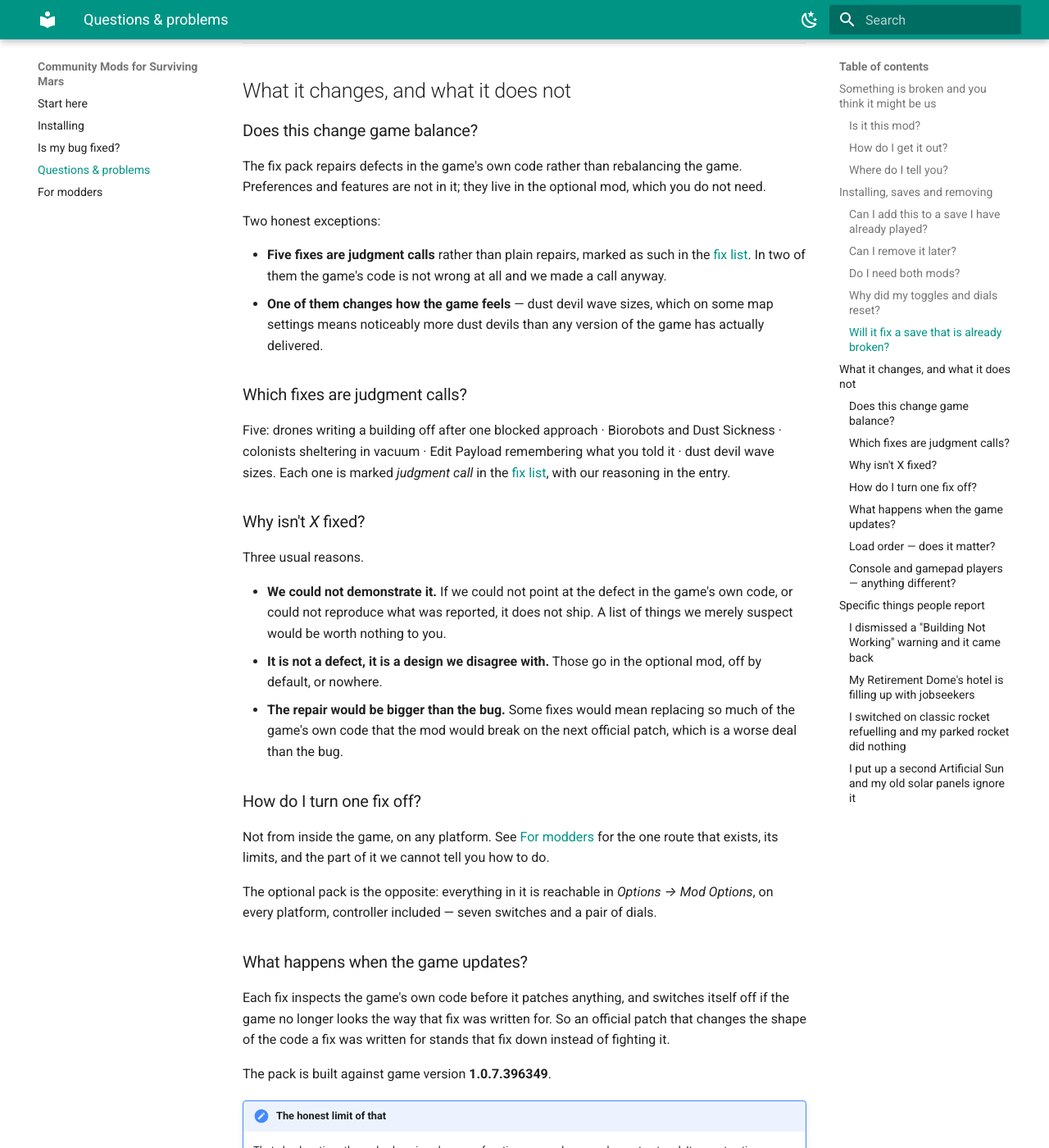
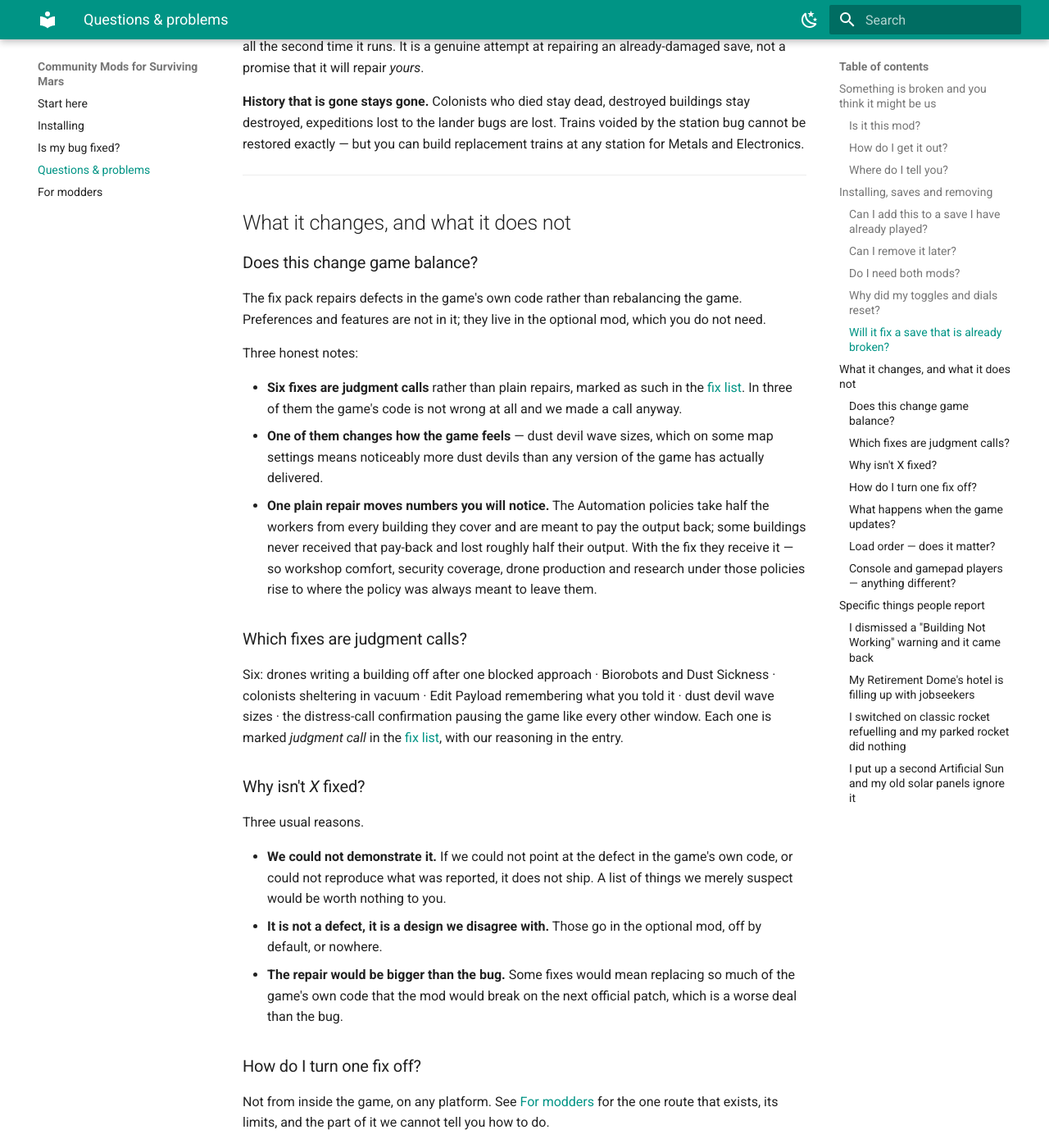
Before and after one commit to catt144/SMR-CommunityMods, an MkDocs documentation site: the page built from content/faq.md, in a window 1280 px wide and 1400 px high, scrolled down 3574 px. Shown: the whole window at 82% size. Built offline with MkDocs 1.6.1 and Material for MkDocs 9.7.7, drawn with Linux system fonts in a browser that asks for light colours; some of the changed text lies outside the part shown.

Commit message:
The shop window learns about the two repairs built this week, and every word on it was checked against the machine before the builders' own notes were opened. The fix list gains two entries: the automation policies that quietly halved eight kinds of building now pay every one of them back - and the page says out loud that this will visibly raise security coverage, drone production, research and workshop comfort while such a policy runs, that only one policy can run at a time, and that exactly one building type was watched doing it in a real colony while the other seven rest on the code alone. The second entry is the distress-call window that used to let the clock run behind it, filed honestly as a judgment call: the game's code was never wrong, the developers chose that behaviour, and we overrode it to close the last way a save could land inside an open popup. The count of judgment calls moves from five to six in every place the questions page counts them, and a building the project's own records kept calling the Bottomless Pit appears on the page under the only name a player will ever see it wear: Experiment 1: Big Drop. The strict build stays green.
Co-Authored-By: Claude Fable 5 <noreply@anthropic.com>

```diff
--- a/content/faq.md
+++ b/content/faq.md
@@ -25,10 +25,17 @@ nothing.
   the map settings were written for, and on some settings that is noticeably more
   than the game has ever actually delivered. This one is deliberate and it is
   described in the fix list.
-- **Four other judgment calls** — drones retrying a building they once could not
+- **Five other judgment calls** — drones retrying a building they once could not
   reach, Biorobots not catching Dust Sickness, colonists taking shelter in
-  vacuum, and Edit Payload keeping a row you emptied. All five are marked
+  vacuum, Edit Payload keeping a row you emptied, and the distress-call
+  confirmation now pausing the game like every other window. All six are marked
   *judgment call* in the [fix list](fix-list.md).
+- **Some buildings produce more under an Automation policy.** The Workshops,
+  Security Stations and Posts, the Drone Assembler and the *Experiment 1: Big
+  Drop* site were losing half their staff to those policies and receiving none
+  of the pay-back other buildings get; now they receive it, so their output
+  rises to where the policy was always meant to leave it. Deliberate, and
+  described in the fix list.
 - **Anything from the optional modules**, if you installed that second mod. Those
   are changes to designed behaviour, and each one can be undone where you turned
   it on: *Options → Mod Options*. Seven are switches; the eighth is the pair of
@@ -163,20 +170,27 @@ The fix pack repairs defects in the game's own code rather than rebalancing the
 game. Preferences and features are not in it; they live in the optional mod,
 which you do not need.
 
-Two honest exceptions:
+Three honest notes:
 
-- **Five fixes are judgment calls** rather than plain repairs, marked as such in
-  the [fix list](fix-list.md). In two of them the game's code is not wrong at all
-  and we made a call anyway.
+- **Six fixes are judgment calls** rather than plain repairs, marked as such in
+  the [fix list](fix-list.md). In three of them the game's code is not wrong at
+  all and we made a call anyway.
 - **One of them changes how the game feels** — dust devil wave sizes, which on
   some map settings means noticeably more dust devils than any version of the
   game has actually delivered.
+- **One plain repair moves numbers you will notice.** The Automation policies
+  take half the workers from every building they cover and are meant to pay the
+  output back; some buildings never received that pay-back and lost roughly half
+  their output. With the fix they receive it — so workshop comfort, security
+  coverage, drone production and research under those policies rise to where the
+  policy was always meant to leave them.
 
 ### Which fixes are judgment calls?
 
-Five: drones writing a building off after one blocked approach · Biorobots and
+Six: drones writing a building off after one blocked approach · Biorobots and
 Dust Sickness · colonists sheltering in vacuum · Edit Payload remembering what
-you told it · dust devil wave sizes. Each one is marked *judgment call* in the
+you told it · dust devil wave sizes · the distress-call confirmation pausing the
+game like every other window. Each one is marked *judgment call* in the
 [fix list](fix-list.md), with our reasoning in the entry.
 
 ### Why isn't *X* fixed?
```
Also changed, not shown: content/fix-list.md (+50 -0 lines).
